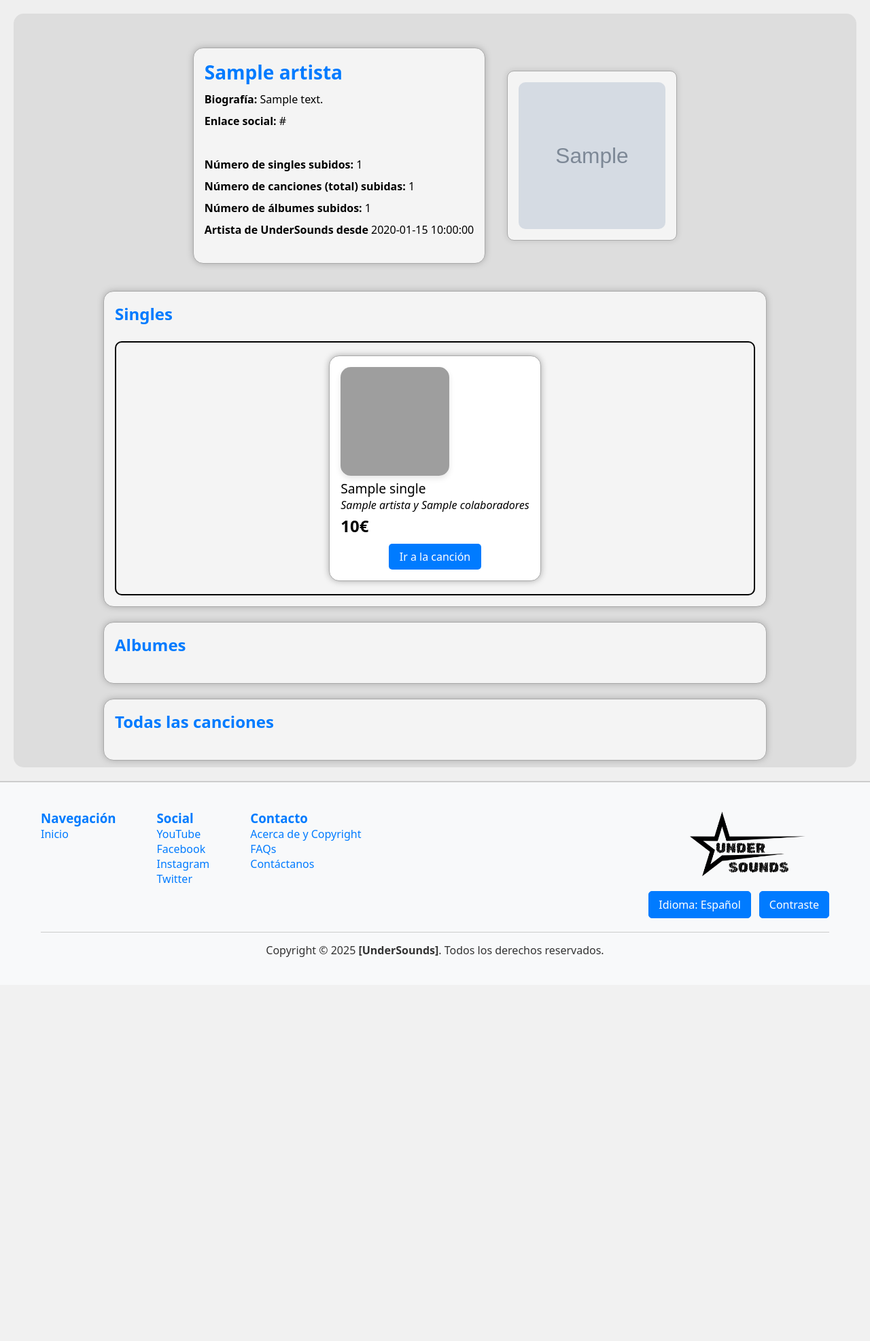
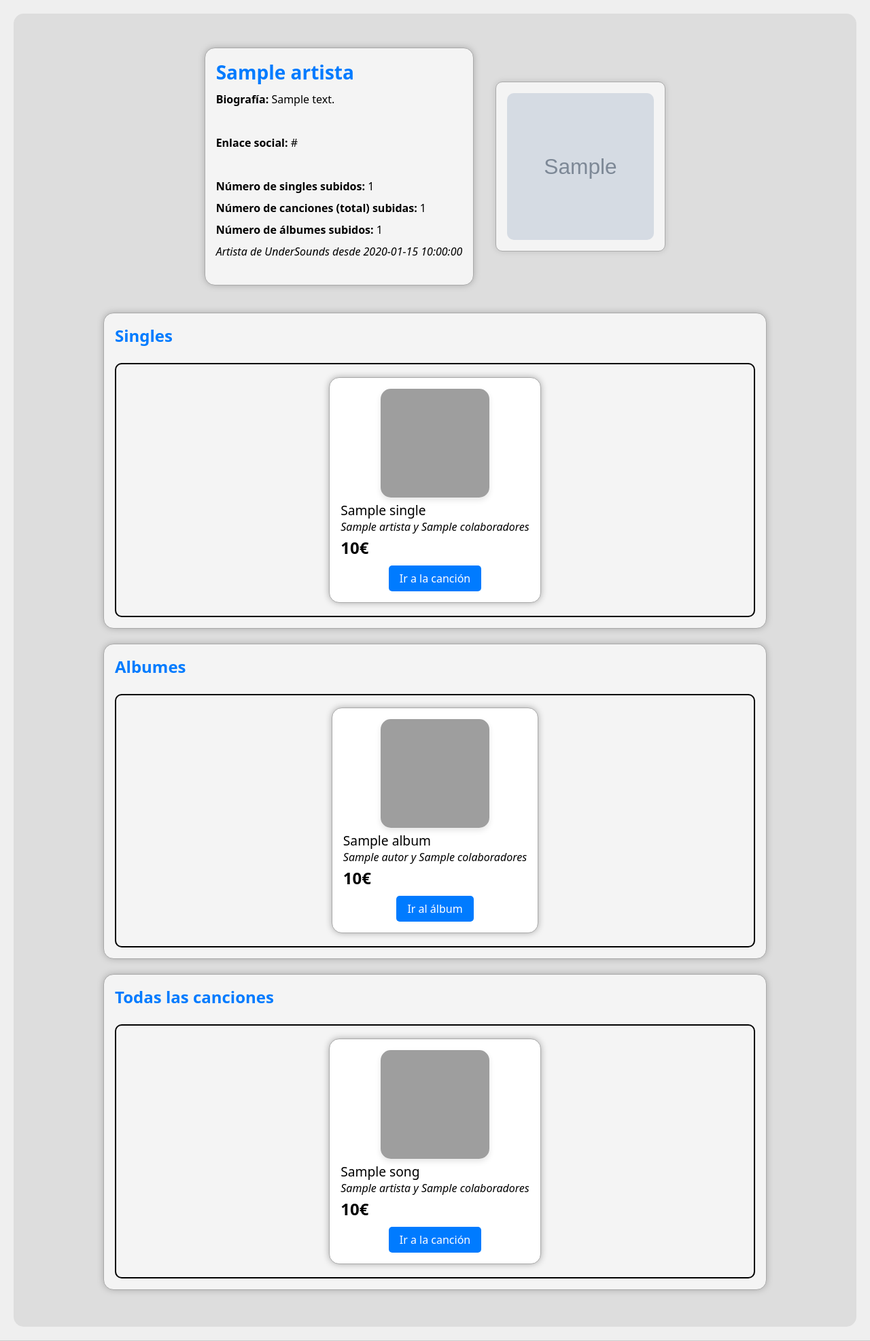
Before and after one commit to gguibertg/UnderSounds, a FastAPI app: template view/templates/shop/artista.html in a window 1280 px wide. Shown: the part 128-2101 px from the top of the page at 68% size. Before the commit the page ends 1536 px from the top, so only its background shows below. Run offline with FastAPI, Linux system fonts and the light colour scheme; the template is opened without the code that fills it: most values are stand-ins (such as "Sample title", 1, 10 or a date in 2020); grey boxes marked "Sample" are stand-in pictures; parts of the project's set-up code (start-up, migrations or seed data) failed here and were passed over; grey boxes are pictures that could not be loaded.

Commit message:
buena implementación de artista

```diff
--- a/static/css/shop/artista.css
+++ b/static/css/shop/artista.css
@@ -4,7 +4,7 @@
     align-items: center;
     gap: 2.5rem;
     padding: 2.5rem 1.25rem;
-    max-width: 85%;
+    width: 80%;
     margin: auto;
 }
 
@@ -14,6 +14,8 @@
     gap: 2rem;
     justify-content: space-between;
     align-items: flex-start;
+    min-width: auto;
+    max-width: 80%;
 }
 
 .artista-info {
@@ -21,7 +23,7 @@
     display: flex;
     flex-direction: column;
     gap: 0.625rem;
-    max-width: 500px;
+    width: auto;
 }
 
 .artista-title {
@@ -119,6 +121,8 @@
     object-fit: cover;   /* Ajusta la imagen sin deformarla */
     box-shadow: 0 4px 8px rgba(0, 0, 0, 0.1);  /* Sombra suave */
     margin-bottom: 5px;
+    justify-self: center;
+    align-self: center;
 }
 
 .foto-producto:hover {
--- a/view/templates/shop/artista.html
+++ b/view/templates/shop/artista.html
@@ -29,6 +29,7 @@
                     <div class="div-pannel artista-info">
                         <h2 class="artista-title">{{artista.nombre}}</h2>
                         <p><strong>Biografía:</strong> {{artista.bio}}</p>
+                        <br>
                         <p><strong>Enlace social:</strong> {{artista.url}}</p>
                         {% if artista.emailVisible %}
                         <p><strong>Email de contacto:</strong> {{artista.email}}</p>
@@ -37,7 +38,7 @@
                         <p><strong>Número de singles subidos:</strong> {{singles|length}}</p>
                         <p><strong>Número de canciones (total) subidas:</strong> {{songs|length}}</p>
                         <p><strong>Número de álbumes subidos:</strong> {{albums|length}}</p>
-                        <p><strong>Artista de UnderSounds desde</strong> {{artista.fechaIngreso}}</p>
+                        <i>Artista de UnderSounds desde {{artista.fechaIngreso}}</i>
                         <div class="artista-buttons">
                             {% if tipoUsuario == 3 %}
                             <button class="btn" onclick="window.location.href='/studio';">Ir a Studio</button>
@@ -54,6 +55,7 @@
                 <h2>Singles</h2>
                 <div class="div-carrusel grid-entradas">
 
+                    {% if singles and singles|length > 0 %}
                     {% for single in singles %}
                     <div class="div-pannel-sub" style="margin-right: 1rem; margin-left: 1rem;">
                         <img src="{{ single.portada }}" class="foto-producto">
@@ -67,23 +69,60 @@
                         <button class="button-comprar-item" onclick="window.location.href='/song?id={{ single.id }}';">Ir a la canción</button>
                     </div>
                     {% endfor %}
+                    {% else %}
+                    <i>No hay Singles por aquí...</i>
+                    {% endif %}
 
                 </div>
             </section>
             <br>
             <section class="div-pannel song-list-section">
                 <h2>Albumes</h2>
-                <div class="song-grid-cards">
-
+                    <div class="div-carrusel grid-entradas">
+                    {% if albums and albums|length > 0 %}
+                    {% for album in albums %}
+                    <div class="div-pannel-sub" style="margin-right: 1rem; margin-left: 1rem;">
+                        <img src="{{ album.portada }}" class="foto-producto">
+                        <p class="texto-producto">{{ album.titulo }}</p>
+                        {% if album.colaboradores %}
+                        <p class="texto-desc">{{ album.autor }} y {{ album.colaboradores }}</p>
+                        {% else %}
+                        <p class="texto-desc">{{ album.autor }}</p>
+                        {% endif %}
+                        <b class="texto-precio">{{ album.precio }}€</b>
+                        <button class="button-comprar-item" onclick="window.location.href='/album?id={{ album.id }}';">Ir al álbum</button>
+                    </div>
+                    {% endfor %}
+                    {% else %}
+                    <i>No hay Álbumes por aquí...</i>
+                    {% endif %}
                 </div>
             </section>
             <br>
             <section class="div-pannel song-list-section">
                 <h2>Todas las canciones</h2>
-                <div class="song-grid-cards">
-
+                <div class="div-carrusel grid-entradas">
+                    {% if songs and songs|length > 0 %}
+                    {% for song in songs %}
+                    <div class="div-pannel-sub" style="margin-right: 1rem; margin-left: 1rem;">
+                        <img src="{{ song.portada }}" class="foto-producto">
+                        <p class="texto-producto">{{ song.titulo }}</p>
+                        {% if song.colaboradores %}
+                        <p class="texto-desc">{{ song.artista }} y {{ song.colaboradores }}</p>
+                        {% else %}
+                        <p class="texto-desc">{{ song.artista }}</p>
+                        {% endif %}
+                        <b class="texto-precio">{{ song.precio }}€</b>
+                        <button class="button-comprar-item" onclick="window.location.href='/song?id={{ song.id }}';">Ir a la canción</button>
+                    </div>
+                    {% endfor %}
+                    {% else %}
+                    <i>No hay Canciones por aquí...</i>
+                    {% endif %}
                 </div>
             </section>
+            <br>
+            <br>
         </div>
     </main>
     <div id="footer-placeholder"></div>
```
